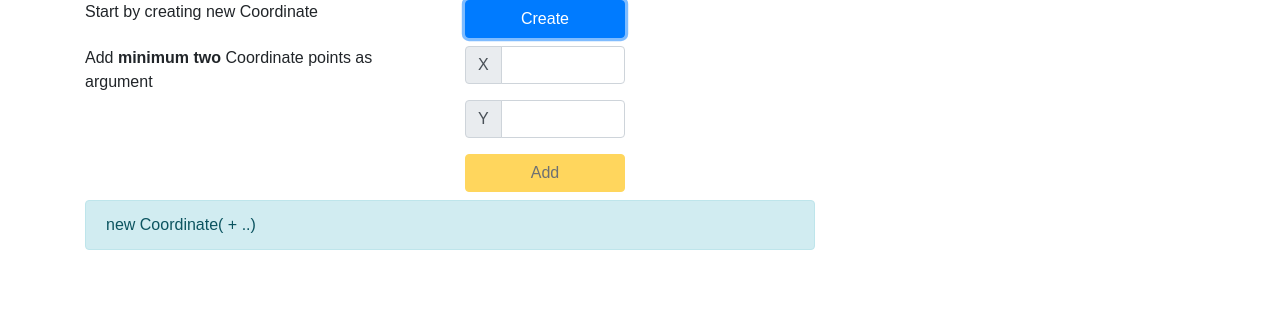
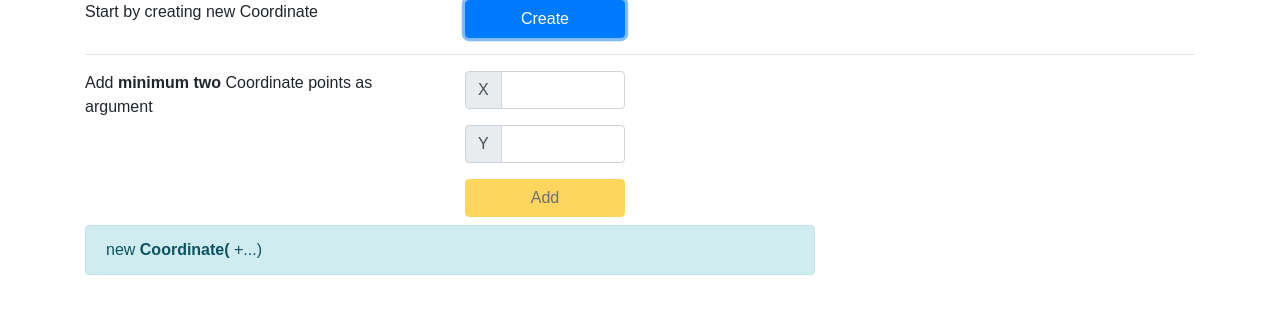
Before and after one commit to haldarmahesh/coordinate-app, a React (Create React App) app: page / in a window 1280 px wide. Both pictures are taken after a click on the button "Create". Shown: the top 314 px of the page. Built offline with nearby package versions, Linux system fonts and the light colour scheme.

Commit message:
Add alert box to ececute result

```diff
--- a/src/App.js
+++ b/src/App.js
@@ -1,4 +1,4 @@
-import React, { Component } from 'react';
+import React, { Component, Fragment } from 'react';
 import './App.css';
 import Coordinate from './coordinate/Coordinate';
 
@@ -12,6 +12,7 @@ class App extends Component {
       y: null,
       executeResult: ''
     };
+    this.myRef = React.createRef();
   }
 
   handleNewCoordinate() {
@@ -58,7 +59,17 @@ class App extends Component {
 
   renderCoordinate() {
     const { isCoordinateAdded } = this.state;
-    return isCoordinateAdded ? `new Coordinate(${this.reduceArgsToString()} + ..)` : null;
+    const component = (
+      <Fragment>
+        new&nbsp;
+        <b>Coordinate(</b>
+        <span>
+          {this.reduceArgsToString()}
+        &nbsp;+...)
+        </span>
+      </Fragment>
+    );
+    return isCoordinateAdded ? component : null;
   }
 
   renderCreateNewPoint() {
@@ -78,7 +89,7 @@ class App extends Component {
                 <div className="input-group-prepend">
                   <span className="input-group-text">X</span>
                 </div>
-                <input value={x || ''} onChange={(event) => this.handleChangeCoordinatePoint(event, 'x')} type="text" className="form-control" />
+                <input ref={this.myRef} value={x || ''} onChange={(event) => this.handleChangeCoordinatePoint(event, 'x')} type="text" className="form-control" />
               </div>
             </div>
             <div className="col-md-12">
@@ -128,7 +139,7 @@ class App extends Component {
       <div className="row mt-2">
         <div className="col-md-8">
           <div className="alert alert-info">
-            {this.renderCoordinate()}
+            <Fragment>{this.renderCoordinate()}</Fragment>
           </div>
         </div>
       </div>
@@ -141,9 +152,11 @@ class App extends Component {
     const component = (
       <div className="row mt-2">
         <div className="col-md-4">
+          <div className="alert alert-success" role="alert">
         Result is
-          <br />
-          { executeResult }
+            <br />
+            <b>{executeResult}</b>
+          </div>
         </div>
       </div>
     );
@@ -169,8 +182,9 @@ class App extends Component {
             </div>
           </div>
         </div>
+        <hr />
         {this.renderCreateNewPoint()}
-        {this.renderCoordinateStrParams()}
+        <div>{this.renderCoordinateStrParams()}</div>
         {this.renderExecuteButton()}
         {this.renderShowResult()}
       </div>
```
Also changed, not shown: 2 other files (tests, documents, lock files or other folders).
